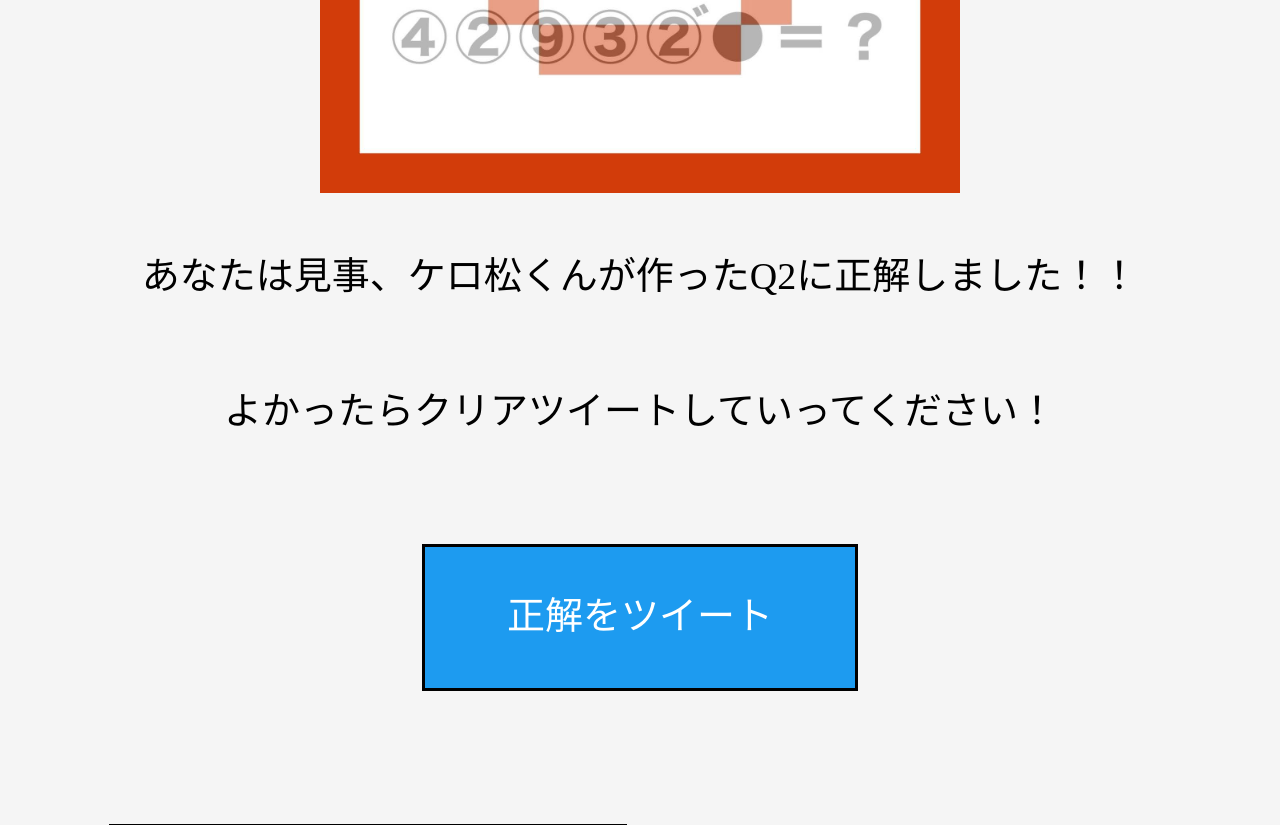
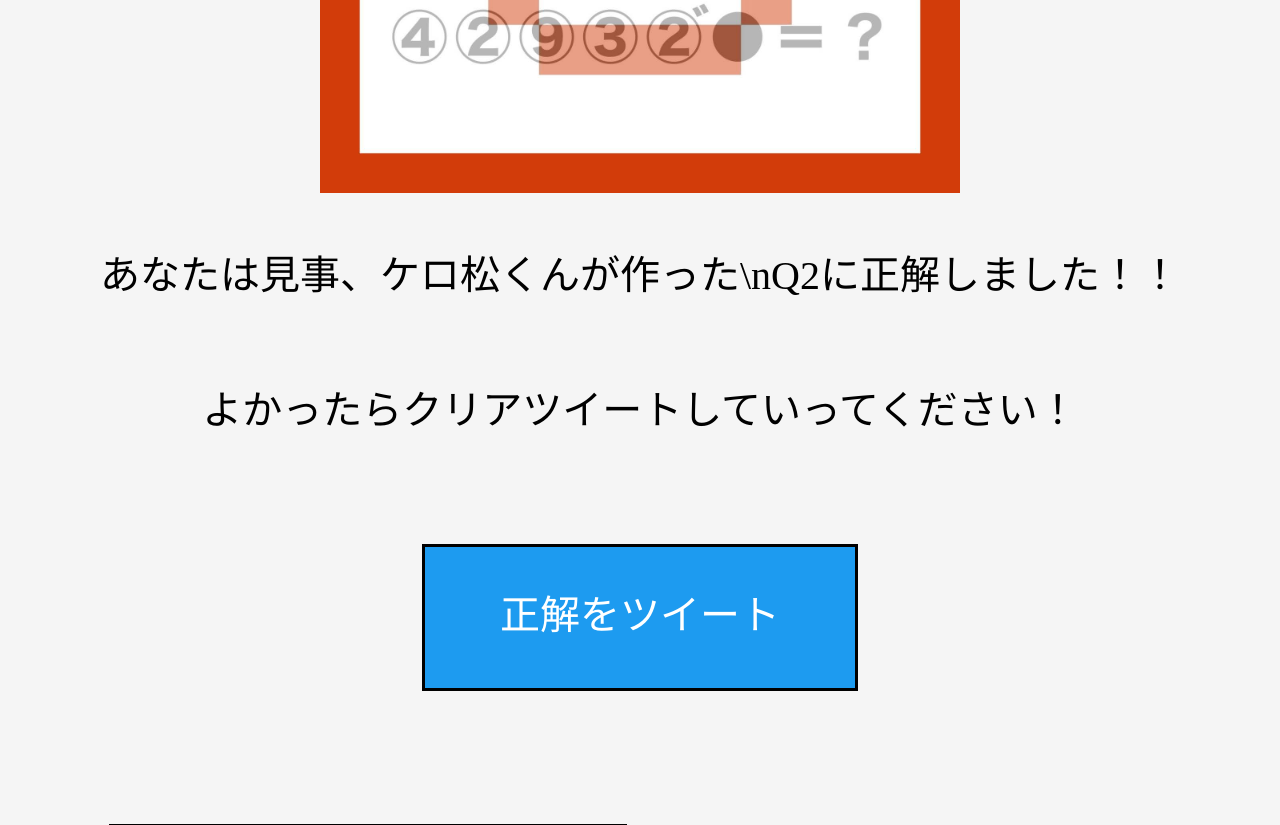
Before and after one commit to 100nazoNEXT/100nazoNEXT, a PHP site: page /Q2clear.html in a window 1280 px wide. Shown: the part 639-1464 px from the top of the page. Run offline with PHP 8.4, Linux system fonts and the light colour scheme; some web fonts are replaced.

Commit message:
Add files via upload

```diff
--- a/Q2clear.html
+++ b/Q2clear.html
@@ -14,7 +14,7 @@
         <img class="a" src="Q2正解.jpg">
     </div>
     <div class="clear">
-        <p>あなたは見事、ケロ松くんが作ったQ2に正解しました！！</p><br><p>よかったらクリアツイートしていってください！</p>
+        <p>あなたは見事、ケロ松くんが作った\nQ2に正解しました！！</p><br><p>よかったらクリアツイートしていってください！</p>
         <a  class="tweet" href="https://bit.ly/3c0wFEU"><p>正解をツイート</p></a>
     </div>
     <div class="command">
--- a/clear.css
+++ b/clear.css
@@ -71,7 +71,7 @@ section {
 }
 
 .clear p {
-    font-size: 38px;
+    font-size: 40px;
     line-height: 10px;
     padding-top: 10px;
     margin: 0;
```
